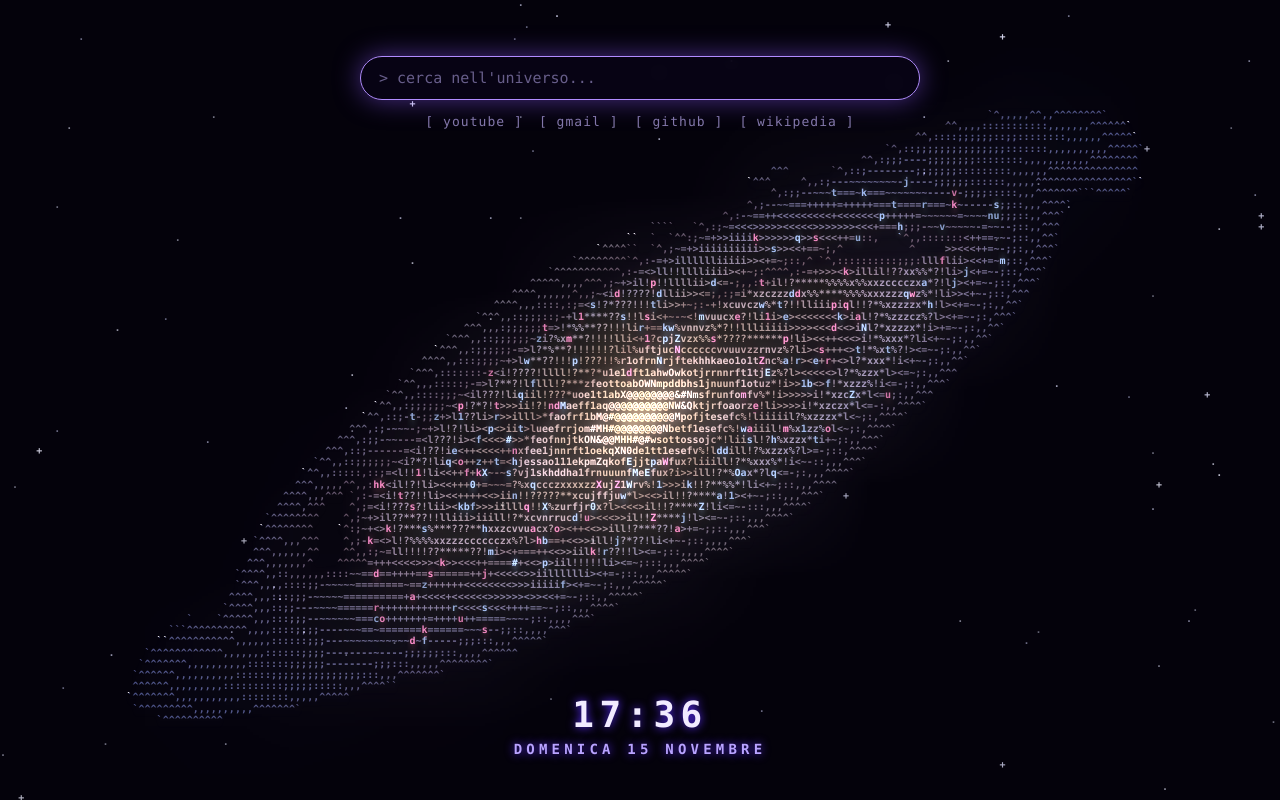
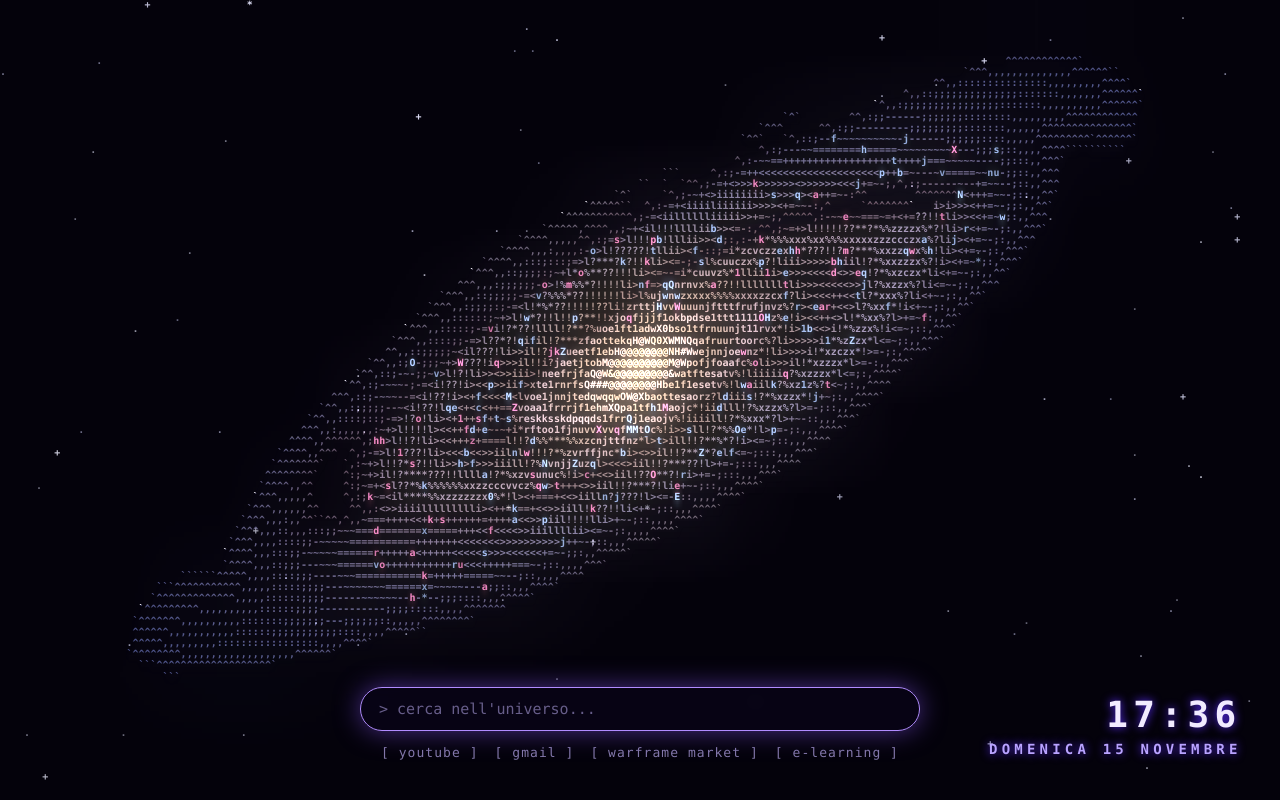
Before and after one commit to 1-Terra-1/andromeda, a plain HTML site: page index.html in a window 1280 px wide. Drawn offline with Linux system fonts and the light colour scheme.

Commit message:
Update index.html

```diff
--- a/index.html
+++ b/index.html
@@ -9,17 +9,14 @@
   html, body { margin: 0; height: 100%; background: #04020b; overflow: hidden; }
   /* Layers are stacked and blended by the browser (GPU), so each frame only the small ones are redrawn */
   #scene { position: fixed; inset: 0; overflow: hidden; background: #04020b; isolation: isolate; }
-  #scene > * {
-    position: absolute; left: -24px; top: -24px; display: block;
-    will-change: transform; transition: transform .5s cubic-bezier(.2, .7, .2, 1);
-  }
+  #scene > * { position: absolute; left: 0; top: 0; display: block; }
   #haze { opacity: .7; mix-blend-mode: screen; mix-blend-mode: plus-lighter; }
   #glyphs { overflow: hidden; background: #000; mix-blend-mode: screen; mix-blend-mode: plus-lighter; }
   #glyphs canvas { position: absolute; left: 0; top: 0; display: block; }
   #tint { mix-blend-mode: multiply; image-rendering: pixelated; }
   #top {
-    position: fixed; left: 50%; top: 7vh; transform: translateX(-50%);
-    width: min(560px, 80vw); text-align: center;
+    position: fixed; left: 50%; bottom: 5vh; transform: translateX(-50%);
+    width: min(560px, 44vw); text-align: center;
     font-family: "Cascadia Mono", Consolas, "Courier New", monospace;
   }
   #search { margin: 0; }
@@ -42,12 +39,13 @@
   }
   #links a:hover, #links a:focus-visible { color: #f1ebff; text-shadow: 0 0 10px #8c5aff; outline: none; }
   #clock {
-    position: fixed; left: 0; right: 0; bottom: 5vh; text-align: center;
+    position: fixed; right: 3vw; bottom: 5vh; text-align: right;
     font: 600 14px/1.4 "Cascadia Mono", Consolas, "Courier New", monospace;
     color: #b9a3ff; letter-spacing: 0.3em; text-shadow: 0 0 10px #5a2cff;
     user-select: none; pointer-events: none;
   }
   #clock .t { font-size: 36px; color: #f1ebff; letter-spacing: 0.15em; }
+  @media (max-width: 1050px) { #clock .d { display: none; } }
 </style>
 </head>
 <body>
@@ -65,8 +63,8 @@
   <nav id="links">
     <a href="https://www.youtube.com/">[ youtube ]</a>
     <a href="https://mail.google.com/">[ gmail ]</a>
-    <a href="https://github.com/">[ github ]</a>
-    <a href="https://it.wikipedia.org/">[ wikipedia ]</a>
+    <a href="https://warframe.market/">[ warframe market ]</a>
+    <a href="https://elearning.unimib.it/?redirect=0">[ e-learning ]</a>
   </nav>
 </div>
 <div id="clock"><div class="t"></div><div class="d"></div></div>
@@ -75,7 +73,7 @@
   // dense ramp: from almost empty to full glyphs
   const RAMP = " .'`^,:;-~=+<>il!?*%xzcvunrjft1oeaskhdbpqwmZO0QXEHNWM#&@";
   const L = RAMP.length, CODES = Array.from(RAMP, c => c.charCodeAt(0));
-  const FONT_SIZE = 10, M = 24; // M = extra margin so the parallax never shows an edge
+  const FONT_SIZE = 10, M = 0;
   const FONT = `600 ${FONT_SIZE}px "Cascadia Mono", Consolas, "Courier New", monospace`;
   const PA = -0.5, cosPA = Math.cos(PA), sinPA = Math.sin(PA), TILT = 0.3, PITCH = 8.5;
   const reduce = matchMedia('(prefers-reduced-motion: reduce)').matches;
@@ -151,7 +149,7 @@
     grid = new Float32Array(cols * rows); gridCol = new Float32Array(cols * rows * 3);
     chars = new Uint8Array(cols * rows); rowUsed = new Uint8Array(rows);
 
-    R = Math.min(vw * 0.48, vh * 0.88); cx = W / 2; cy = M + vh * 0.52;
+    R = Math.min(vw * 0.48, vh * 0.88); cx = W / 2; cy = M + vh * 0.46;
     const a = [];
     for (let j = 0; j < rows; j++) {
       const py = j * ch + ch / 2 - cy;
@@ -319,22 +317,6 @@
   }
   requestAnimationFrame(frame);
 
-  // ---------- depth: the two layers follow the mouse by different amounts ----------
-  if (!reduce) {
-    let pending = false, mx = 0, my = 0;
-    const apply = () => {
-      pending = false;
-      const tr = `translate(${(-mx * 32).toFixed(1)}px, ${(-my * 32).toFixed(1)}px)`;
-      glowCv.style.transform = hazeCv.style.transform = glyphs.style.transform = tr;
-      skyCv.style.transform = `translate(${(-mx * 10).toFixed(1)}px, ${(-my * 10).toFixed(1)}px)`;
-    };
-    addEventListener('mousemove', e => {
-      mx = e.clientX / innerWidth - 0.5; my = e.clientY / innerHeight - 0.5;
-      if (!pending) { pending = true; requestAnimationFrame(apply); }
-    });
-    document.addEventListener('mouseleave', () => { mx = my = 0; apply(); });
-  }
-
   // ---------- search: start typing anywhere, Esc clears ----------
   const q = document.querySelector('#search input');
   addEventListener('keydown', e => {
```
